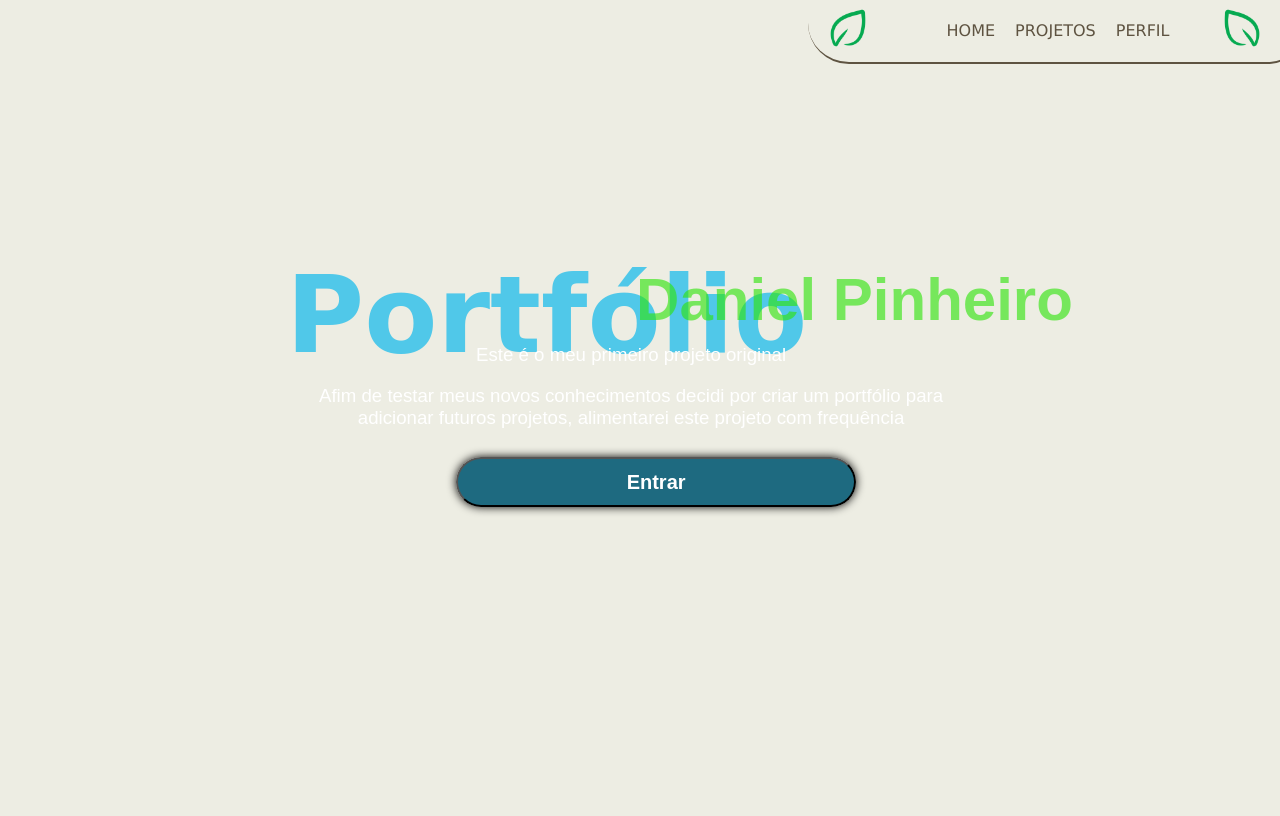
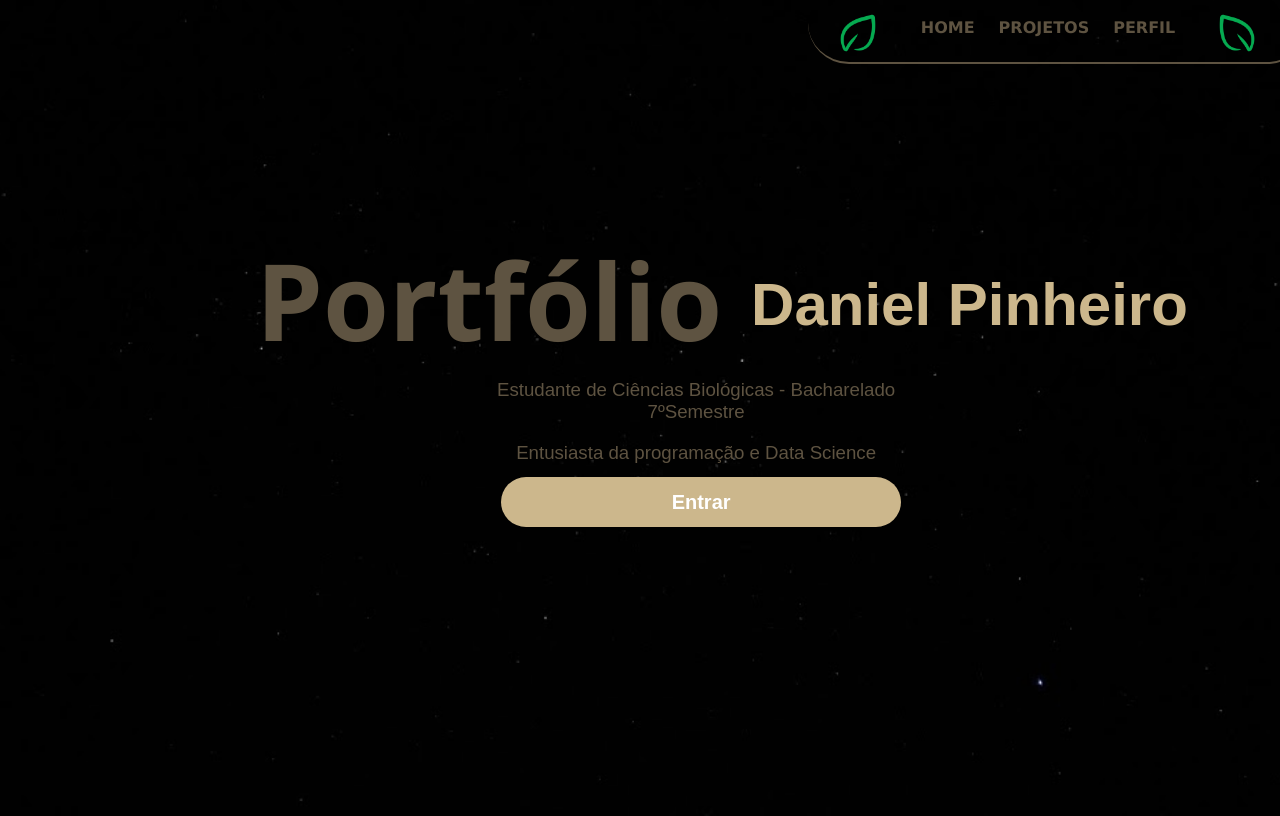
Before and after one commit to danpinheiro97/indices-bioestatistica, a plain HTML site: page Biologia/home.html in a window 1280 px wide. Shown: the top 816 px of the page. Drawn offline with Linux system fonts and the light colour scheme.

Commit message:
Modernização do estilo

```diff
--- a/Biologia/home.html
+++ b/Biologia/home.html
@@ -10,12 +10,6 @@
   </head>
   <body id="corpo">
     <header>
-      <div id="linha1">
-
-      </div>
-      <div id ="linha2">
-
-      </div>
         <img src="folha.png" alt="" id="leaf">
         <img src="folha2.png" alt="" id="leaf2">
       <div class="menubar">
@@ -38,11 +32,9 @@
       <div id="main">
         <h1>Portfólio</h1>
         <h2>Daniel Pinheiro</h2>
-        <p>Este é o meu primeiro projeto original</p>
+        <p>Estudante de Ciências Biológicas - Bacharelado 7ºSemestre</p>
         <p>
-          Afim de testar meus novos conhecimentos decidi por criar um portfólio
-          para adicionar futuros projetos, alimentarei este projeto com
-          frequência
+        Entusiasta da programação e Data Science
         </p>
         <button class="bu"><a href="perfil.html">Entrar</a></button>
       </div>
--- a/Biologia/stylehome.css
+++ b/Biologia/stylehome.css
@@ -1,12 +1,18 @@
 @charset "UTF-8";
+
 
 body
 {
     background-color:#EDEDE3;
-    background-size: 900px;
+    background-image: url("background.jpg");
+    background-size: cover;
+
     background-repeat: no-repeat;
     min-height: 100vh;
     color:#111f2a;
+}
+header{
+    height:170px;
 }
 .menubar{
     display: flex;
@@ -19,6 +25,7 @@ body
     left: 800px;
     border-bottom: 2px solid #5E5341;
     border-radius: 60px;
+    z-index: 2;
 
 
 }
@@ -28,19 +35,20 @@ nav#menu1{
     text-align: center;
     right:20px;
 
+
+
 }
 nav#menu1 li{
     display: inline-block;
-    padding:8px;
-    margin-top:15px;
-
+    padding-top: 20px;
+    padding-bottom: 23px;
+    padding-right: 20px;
 }
 
 nav#menu1 li:hover{
     text-decoration: none;
     transition: 0.2s;
     color:#308a0c;
-    font-weight: bolder;
 }
 
 .menu li ul{
@@ -49,9 +57,12 @@ nav#menu1 li:hover{
     text-align: right;
     background-color: #E1DCC6;
     font-style: none;
+    top:78px;
+    height: 40px;
 }
 .menu li:hover ul, .menu li.over ul{
     display: block;
+
 }
 .menu li ul li{
     display: block;
@@ -63,15 +74,16 @@ nav#menu1 li:hover{
     height:fit-content;
     font-family:'Lucida Sans', 'Lucida Sans Regular', 'Lucida Grande', 'Lucida Sans Unicode', Geneva, Verdana, sans-serif, 'Gill Sans MT', Calibri, 'Trebuchet MS', sans-serif;
     bottom:8px;
-    font-weight: normal;
     right:40px;
+
 }
 
 
 .opt{
     font-family:'Lucida Sans', 'Lucida Sans Regular', 'Lucida Grande', 'Lucida Sans Unicode', Geneva, Verdana, sans-serif, 'Gill Sans MT', Calibri, 'Trebuchet MS', sans-serif;
     color:#5E5341;
-    font-weight: lighter;
+    font-weight: bolder;
+
 }
 
 
@@ -84,34 +96,34 @@ header{
 img#leaf{
     width:40px;
     position: relative;
-    top:70px;
-    left:820px;
+   top:75px;
+    left:830px;
 
 }
 img#leaf2{
     width:40px;
     position: relative;
-    top:70px;
-    left:1170px;
+    top:75px;
+    left:1165px;
 
 }
-
 div#main{
     position:relative;
-    width:690px;
+    width:500px;
     height:300px;
     left:22%;
     top:20px;
+
 }
 .bu{
     position:relative;
-    left: 170px;
-    bottom:220px;
+    left: 215px;
+    bottom:265px;
     width:400px;
     height:50px;
-    background-color:rgba(10, 94, 119, 0.911);
-    box-shadow: 0px 0px 10px 0px black;
+    background-color:#CCB78C;
     border-radius:50px;
+    border: none;
     padding: 10px;
 
 }
@@ -127,28 +139,29 @@ div#main{
 }
 
 .bu:hover{
-    background-color:rgba(46, 228, 10, 0.623);
+    background-color:#5E5341;
+    color:#EDEDE3;
     transition:0.5s;
 }
 
 div#main h1{
     position: relative;
-    font-family: brush script mt, brush script std,  cursive;
+    font-family: 'Segoe UI', Tahoma, Geneva, Verdana, sans-serif;
     font-size: 80pt;
-    left:0px;
-    top:10px;
-    color:rgba(11, 183, 235, 0.699);
+    right:30px;
+    bottom:60px;
+    color:#5E5341;
 
 }
 
 div#main h2{
     position:relative;
     font-family: papyrus, fantasy;
-    left: 350px;
-    bottom:190px;
+    left: 465px;
+    bottom:250px;
     font-size: 45pt;
     font-style: initial;
-    color:rgba(46, 228, 10, 0.623);
+    color:#CCB78C;
 
 }
 
@@ -156,7 +169,8 @@ div#main p{
     font-family: Arial, Helvetica, sans-serif;
     font-size: 14pt;
     position:Relative;
-    bottom:230px;
-    color:white;
+    bottom:260px;
+    left: 160px;
+    color:#5E5341;
     text-align: center;
 }
--- a/Biologia/styleindices.css
+++ b/Biologia/styleindices.css
@@ -8,6 +8,9 @@ body
     background-repeat: no-repeat;
     min-height: 100vh;
     color:#111f2a;
+}
+header{
+    height:170px;
 }
 .menubar{
     display: flex;
@@ -20,6 +23,8 @@ body
     left: 800px;
     border-bottom: 2px solid #5E5341;
     border-radius: 60px;
+    bottom:1070px;
+    z-index: 2;
 
 
 }
@@ -29,19 +34,20 @@ nav#menu1{
     text-align: center;
     right:20px;
 
+
+
 }
 nav#menu1 li{
     display: inline-block;
-    padding:8px;
-    margin-top:15px;
-
+    padding-top: 20px;
+    padding-bottom: 23px;
+    padding-right: 20px;
 }
 
 nav#menu1 li:hover{
     text-decoration: none;
     transition: 0.2s;
     color:#308a0c;
-    font-weight: bolder;
 }
 
 .menu li ul{
@@ -50,9 +56,12 @@ nav#menu1 li:hover{
     text-align: right;
     background-color: #E1DCC6;
     font-style: none;
+    top:78px;
+    height: 40px;
 }
 .menu li:hover ul, .menu li.over ul{
     display: block;
+
 }
 .menu li ul li{
     display: block;
@@ -64,15 +73,16 @@ nav#menu1 li:hover{
     height:fit-content;
     font-family:'Lucida Sans', 'Lucida Sans Regular', 'Lucida Grande', 'Lucida Sans Unicode', Geneva, Verdana, sans-serif, 'Gill Sans MT', Calibri, 'Trebuchet MS', sans-serif;
     bottom:8px;
-    font-weight: normal;
     right:40px;
+
 }
 
 
 .opt{
     font-family:'Lucida Sans', 'Lucida Sans Regular', 'Lucida Grande', 'Lucida Sans Unicode', Geneva, Verdana, sans-serif, 'Gill Sans MT', Calibri, 'Trebuchet MS', sans-serif;
     color:#5E5341;
-    font-weight: lighter;
+    font-weight: bolder;
+
 }
 
 
@@ -85,15 +95,15 @@ header{
 img#leaf{
     width:40px;
     position: relative;
-    top:70px;
-    left:820px;
+    bottom:1000px;
+    left:830px;
 
 }
 img#leaf2{
     width:40px;
     position: relative;
-    top:70px;
-    left:1170px;
+    bottom:1000px;
+    left:1165px;
 
 }
 section#func{
@@ -108,6 +118,7 @@ section#func{
     font-family: 'Segoe UI', Tahoma, Geneva, Verdana, sans-serif;
     background-color: transparent;
     color:#5E5341;
+    z-index: 2;
 
 
 
@@ -175,19 +186,20 @@ div#demo{
 aside#left{
     width: 300px;
     display:block;
-    left:10px;
+    left:12px;
     bottom:485px;
     font-family: 'Segoe UI', Tahoma, Geneva, Verdana, sans-serif;
     background-color: transparent;
     color:#5E5341;
     height: fit-content;
+    margin-left: 3px;
     padding-left: 10px;
     padding-right: 10px;
-    border-right: 1px solid #5E5341;
-    border-radius: 5px;
-    border-top: 1px solid #5E5341;
-    border-bottom:1px solid #5E5341;
+    border-right: 1px solid  #308a0c;
+    border-top: 1px solid #308a0c;
+    border-bottom:1px solid #308a0c;
     font-size: 10pt;
+
 }
 aside#left h1{
     text-align: center;
@@ -203,15 +215,13 @@ aside#right{
     color:#5E5341;
     width:300px;
     height:fit-content;
-    left:1100px;
-    bottom: 810px;
+    display: block;
     background-color: transparent;
     border-radius: 5px;
-    padding-right: 10px;
     padding-left: 10px;
-    border-left: 1px solid #5E5341;
-    border-top: 1px solid #5E5341;
-    border-bottom:1px solid #5E5341;
+    border-left: 1px solid #308a0c;
+    border-top: 1px solid #308a0c;
+    border-bottom:1px solid #308a0c;
 
 
 }
@@ -224,20 +234,27 @@ aside#right{
     text-align: center;
 }
 aside#right h1{
+    position: relative;
     font-family: 'Segoe UI', Tahoma, Geneva, Verdana, sans-serif;
     color:#5E5341;
-    margin-left: 35%;
+    left:115px;
+
 
 }
 
 aside#right picture{
-    margin-left: 25%;
+
+     top:50px;
+
 }
 
 aside#right h2, p{
+
+
     font-family: 'Segoe UI', Tahoma, Geneva, Verdana, sans-serif;
     color:#5E5341;
     font-size: 12pt;
+    top:30px;
 
 }
 
@@ -246,14 +263,14 @@ div#divp{
 }
 
 table#tableshannon{
-    border: 2px solid #5E5341;
-    border-radius: 8px;
+    border: 1px solid #5E5341;
+    border-radius: 2px;
 }
 table#tableshannon tr td{
-     border: 2px solid #5E5341;
+     border: 1px solid #5E5341;
      color:#5E5341;
      text-align: center;
-     border-radius: 8px;
+     border-radius: 2px;
 
 }
 
@@ -263,16 +280,30 @@ button#register{
     margin-top:-41px;
 }
 div#linha1{
-    width:600px;
-    border-top: 1px solid #5E5341;
+    width:598px;
+    border-top: 1px solid #308a0c;
     position: relative;
-    top:80px;
+    top: 70px;
+    height:900px;
+    border-left:1px solid #308a0c;
+}
+div#linha2{
+    width:596px;
+    border-top: 1px solid #308a0c;
+    position: relative;
+    bottom:829px;
+    left:2px;
+    height: 168px;
+    border-left:1px solid #308a0c;
 
 }
-div#linha2{
-    width:500px;
-    border-top: 1px solid #5E5341;
+
+div#linha2 h1{
     position: relative;
-    top:90px;
+    color:#5E5341;
+    font-family: 'Trebuchet MS', 'Lucida Sans Unicode', 'Lucida Grande', 'Lucida Sans', Arial, sans-serif;
+    font-weight: lighter;
+    bottom:12px;
+    left:10px;
 
 }
--- a/Biologia/styleprofile.css
+++ b/Biologia/styleprofile.css
@@ -1,4 +1,6 @@
 @charset "UTF-8";
+
+
 body
 {
     background-color:#EDEDE3;
@@ -6,6 +8,9 @@ body
     background-repeat: no-repeat;
     min-height: 100vh;
     color:#111f2a;
+}
+header{
+    height:170px;
 }
 .menubar{
     display: flex;
@@ -18,6 +23,7 @@ body
     left: 800px;
     border-bottom: 2px solid #5E5341;
     border-radius: 60px;
+    z-index: 2;
 
 
 }
@@ -27,11 +33,14 @@ nav#menu1{
     text-align: center;
     right:20px;
 
+
+
 }
 nav#menu1 li{
     display: inline-block;
-    padding:8px;
-    margin-top:15px;
+    padding-top: 20px;
+    padding-bottom: 23px;
+    padding-right: 20px;
 
 }
 
@@ -39,7 +48,6 @@ nav#menu1 li:hover{
     text-decoration: none;
     transition: 0.2s;
     color:#308a0c;
-    font-weight: bolder;
 }
 
 .menu li ul{
@@ -48,9 +56,13 @@ nav#menu1 li:hover{
     text-align: right;
     background-color: #E1DCC6;
     font-style: none;
+    top:78px;
+    height: 40px;
+
 }
 .menu li:hover ul, .menu li.over ul{
     display: block;
+
 }
 .menu li ul li{
     display: block;
@@ -62,15 +74,16 @@ nav#menu1 li:hover{
     height:fit-content;
     font-family:'Lucida Sans', 'Lucida Sans Regular', 'Lucida Grande', 'Lucida Sans Unicode', Geneva, Verdana, sans-serif, 'Gill Sans MT', Calibri, 'Trebuchet MS', sans-serif;
     bottom:8px;
-    font-weight: normal;
     right:40px;
+
 }
 
 
 .opt{
     font-family:'Lucida Sans', 'Lucida Sans Regular', 'Lucida Grande', 'Lucida Sans Unicode', Geneva, Verdana, sans-serif, 'Gill Sans MT', Calibri, 'Trebuchet MS', sans-serif;
     color:#5E5341;
-    font-weight: lighter;
+    font-weight: bolder;
+
 }
 
 
@@ -83,15 +96,15 @@ header{
 img#leaf{
     width:40px;
     position: relative;
-    top:70px;
-    left:820px;
+    left:830px;
+    top: 70px;
 
 }
 img#leaf2{
     width:40px;
     position: relative;
-    top:70px;
-    left:1170px;
+    left:1165px;
+    top: 70px;
 
 }
 img#fp{
@@ -102,7 +115,7 @@ img#fp{
     bottom:30px;
     margin: 5px;
     padding:5px;
-    border: 2px solid rgba(46, 228, 10, 0.623);
+    border: 2px solid #5E5341;
 
 }
 table{
@@ -111,23 +124,31 @@ table{
     height: 150px;
     left: 500px;
     bottom:260px;
-    color:white;
+    color:#5E5341;
 }
 
 div#profile{
     position: relative;
-    border-bottom: 1px solid white;
+    border-bottom: 1px solid #CCB78C;
     height: 260px;
+    bottom:80px;
 }
 
 .ce{
     font-family: 'Segoe UI', Tahoma, Geneva, Verdana, sans-serif;
     font-weight: bolder;
+    color:#5E5341;
 }
 .cd{
     font-family: 'Segoe UI', Tahoma, Geneva, Verdana, sans-serif;
     position:relative;
     left:200px;
+    color: #5E5341;
+
+}
+div#main{
+    position: relative;
+    bottom:90px;
 
 }
 
@@ -137,10 +158,9 @@ table#testudos1{
     height: 150px;
     left: 0px;
     top:0px;
-    color:white;
-    border: 5px solid green;
-    box-shadow: 0px 0px 2px 0px green;
-    border-radius: 10px;
+    color:#5E5341;
+    border: 1px solid #CCB78C;
+    border-radius: 5px;
 
 
 }
@@ -148,6 +168,7 @@ table#testudos1{
     position: relative;
     font-weight: bolder;
     left:50px;
+    color: #5E5341;
 }
 
 table#testudos2{
@@ -157,9 +178,9 @@ table#testudos2{
     left: 0px;
     top:0px;
     color:white;
-    border: 5px solid green;
+    border: 1px solid #CCB78C;
     top:20px;
-    border-radius: 10px;
+    border-radius: 2px;
 
 
 }
@@ -170,23 +191,23 @@ table#testudos2{
 
 h1#titulo1{
     font-family: Arial, Helvetica, sans-serif;
-    color:white;
+    color:#5E5341;
     width:500px;
 
     position:relative;
-    background-color:rgba(46, 228, 10, 0.623);
+    background-color:#CCB78C;
     text-align: center;
     border-radius: 20px;
 }
 h1#titulo2{
     font-family: Arial, Helvetica, sans-serif;
-    color:white;
+    color:#5E5341;
     width:500px;
-    background-color:rgba(46, 228, 10, 0.623);
+    background-color:#CCB78C;
     text-align: center;
     position: relative;
     left: 830px;
-    bottom:585px;
+    bottom:580px;
     border-radius:20px;
 }
 
@@ -196,9 +217,9 @@ table#cursos1{
     height: 150px;
     left: 830px;
     bottom:585px;
-    color:white;
-    border: 5px solid green;
-    border-radius: 10px;
+    color:#5E5341;
+    border: 1px solid #CCB78C;
+    border-radius: 2px;
 
 
 
@@ -207,6 +228,7 @@ table#cursos1{
     position: relative;
     font-weight: bolder;
     left:-30px;
+    color:#5E5341;
 }
 
 table#cursos2{
@@ -216,8 +238,8 @@ table#cursos2{
     left: 830px;
     bottom:565px;
     color:white;
-    border: 5px solid green;
-    border-radius: 10px;
+    border: 1px solid #CCB78C;
+    border-radius: 2px;
 
 
 }
@@ -233,9 +255,8 @@ table#cursos3{
     left: 830px;
     bottom:545px;
     color:white;
-    border: 5px solid green;
-    border-radius: 10px;
-
+    border: 1px solid #CCB78C;
+    border-radius: 2px;
 
 }
 #cursos3 .cd {
@@ -250,8 +271,8 @@ table#cursos4{
     left: 830px;
     bottom:525px;
     color:white;
-    border: 5px solid green;
-    border-radius: 10px;
+     border: 1px solid #CCB78C;
+    border-radius: 2px;
 
 
 }
@@ -267,8 +288,8 @@ table#cursos5{
     left: 830px;
     bottom:505px;
     color:white;
-    border: 5px solid green;
-    border-radius: 10px;
+     border: 1px solid #CCB78C;
+    border-radius: 2px;
 
 
 }
@@ -284,8 +305,8 @@ table#cursos6{
     left: 830px;
     bottom:485px;
     color:white;
-    border: 5px solid green;
-    border-radius: 10px;
+    border: 1px solid #CCB78C;
+    border-radius: 2px;
 
 
 }
@@ -296,9 +317,9 @@ table#cursos6{
 
 h1#titulo3{
     font-family: Arial, Helvetica, sans-serif;
-    color:white;
+    color:#5E5341;
     width:300px;
-    background-color:rgba(46, 228, 10, 0.623);
+    background-color:#CCB78C;
     text-align: center;
     position: relative;
     left: 516px;
@@ -307,32 +328,17 @@ h1#titulo3{
 }
 ul#interes{
     font-family: Arial, Helvetica, sans-serif;
-    color:white;
+    color:#5E5341;
     position: relative;
     width:255px;
     height:141px;
     left:516px;
     bottom:367px;
-    border:5px solid green;
-    border-radius: 10px;
+ border: 1px solid #CCB78C;
+    border-radius: 2px;
 }
 
 .list{
     position: relative;
     top:25px;
 }
-img#iconef{
-    background-color:gray;
-    width:50px;
-    position:relative;
-    bottom:250px;
-    left:503px;
-
-}
-
-img#iconei{
-    width:70px;
-    position:relative;
-    bottom:250px;
-    left:508px;
-}
```
Also changed, not shown: Biologia/indices.html (+1 -1 lines), Biologia/perfil.html (+7 -13 lines), Biologia/background.jpg (added), Biologia/profile.jpg (added).
